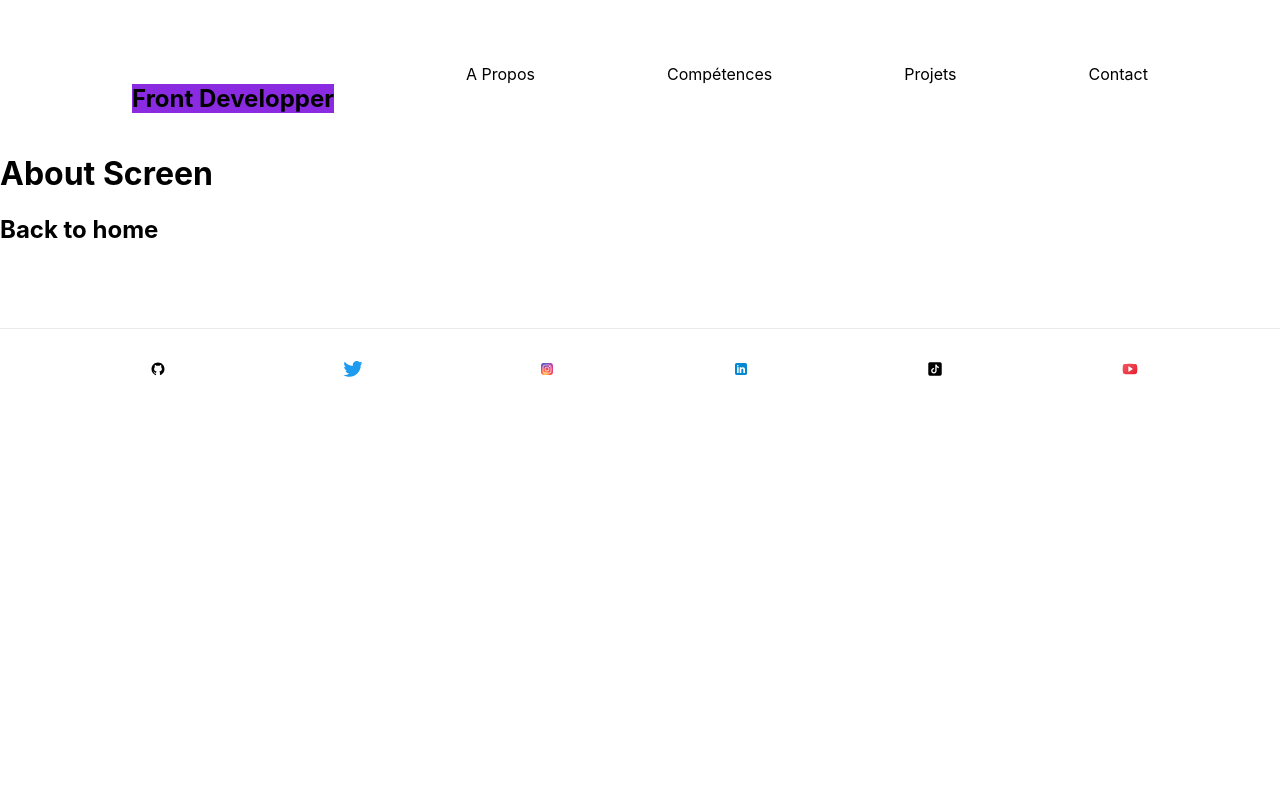
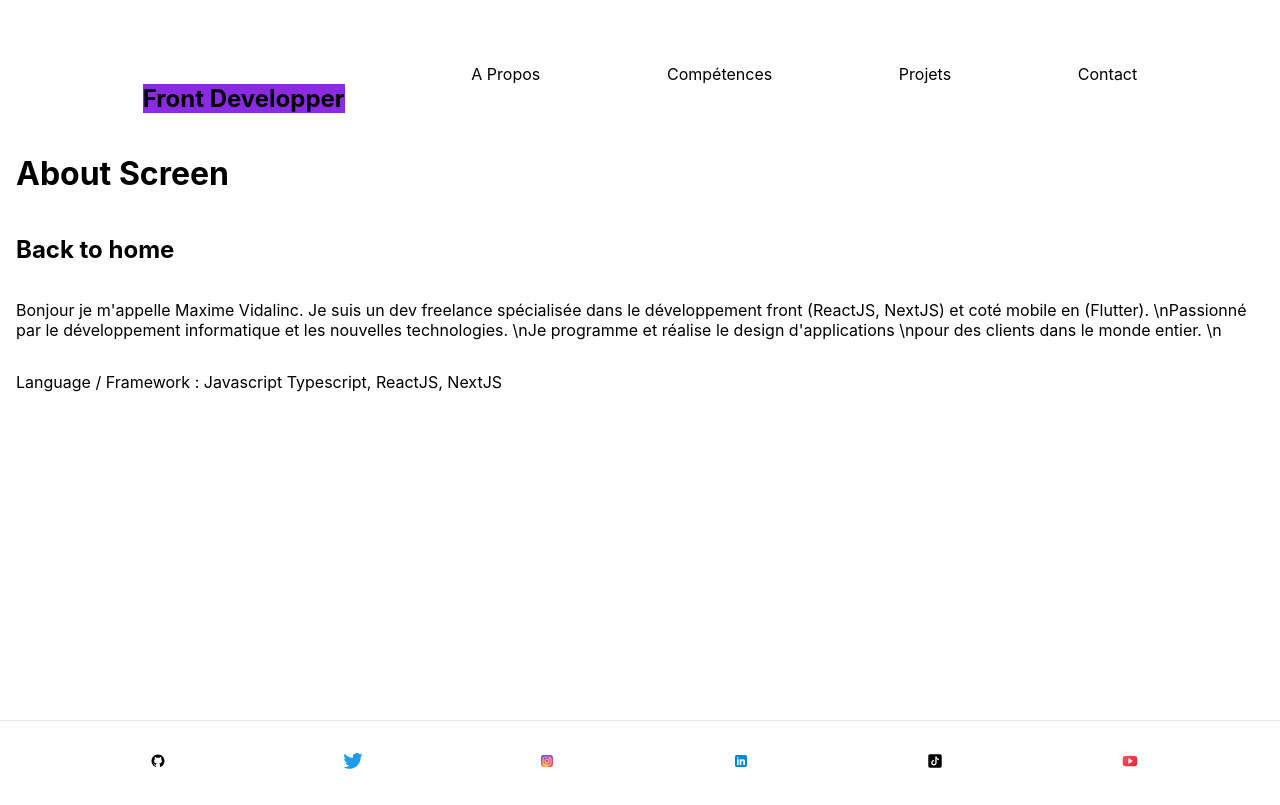
Before and after one commit to Maxvyr/maxvyr-site, a Next.js app: page /screen/about in a window 1280 px wide. Built offline with nearby package versions, Linux system fonts and the light colour scheme.

Commit message:
💄 update css class main

```diff
--- a/pages/screen/about.tsx
+++ b/pages/screen/about.tsx
@@ -15,6 +15,8 @@ const About : NextPage = () => {
                     <a>Back to home</a>
                     </Link>
                 </h2>
+                <p>Bonjour je m'appelle Maxime Vidalinc. Je suis un dev freelance spécialisée dans le développement front (ReactJS, NextJS) et coté mobile en (Flutter). \nPassionné par le développement informatique et les nouvelles technologies. \nJe programme et réalise le design d'applications \npour des clients dans le monde entier. \n</p>
+                <p>Language / Framework : Javascript Typescript, ReactJS, NextJS</p>
             </main>
 
             <footer className={styles.footer}>
--- a/styles/about.module.css
+++ b/styles/about.module.css
@@ -1,6 +1,13 @@
 .main {
-  padding: 4rem 0;
+  min-height: 90vh;
+  padding: 4rem 1rem;
+  flex: 1;
+  display: flex;
+  flex-direction: column;
+  justify-content: baseline;
+  align-items: stretch;
 }
+
 .footer {
     display: flex;
     flex: 1;
--- a/styles/contact.module.css
+++ b/styles/contact.module.css
@@ -1,5 +1,11 @@
 .main {
-  padding: 4rem 0;
+  min-height: 90vh;
+  padding: 4rem 1rem;
+  flex: 1;
+  display: flex;
+  flex-direction: column;
+  justify-content: baseline;
+  align-items: stretch;
 }
 
 .footer {
--- a/styles/projects.module.css
+++ b/styles/projects.module.css
@@ -1,5 +1,11 @@
 .main {
-  padding: 4rem 0;
+  min-height: 90vh;
+  padding: 4rem 1rem;
+  flex: 1;
+  display: flex;
+  flex-direction: column;
+  justify-content: baseline;
+  align-items: stretch;
 }
 
 .footer {
--- a/styles/skills.module.css
+++ b/styles/skills.module.css
@@ -1,5 +1,11 @@
 .main {
-  padding: 4rem 0;
+  min-height: 90vh;
+  padding: 4rem 1rem;
+  flex: 1;
+  display: flex;
+  flex-direction: column;
+  justify-content: baseline;
+  align-items: stretch;
 }
 
 .footer {
```
Also changed, not shown: pages/index.tsx (+2 -40 lines).
